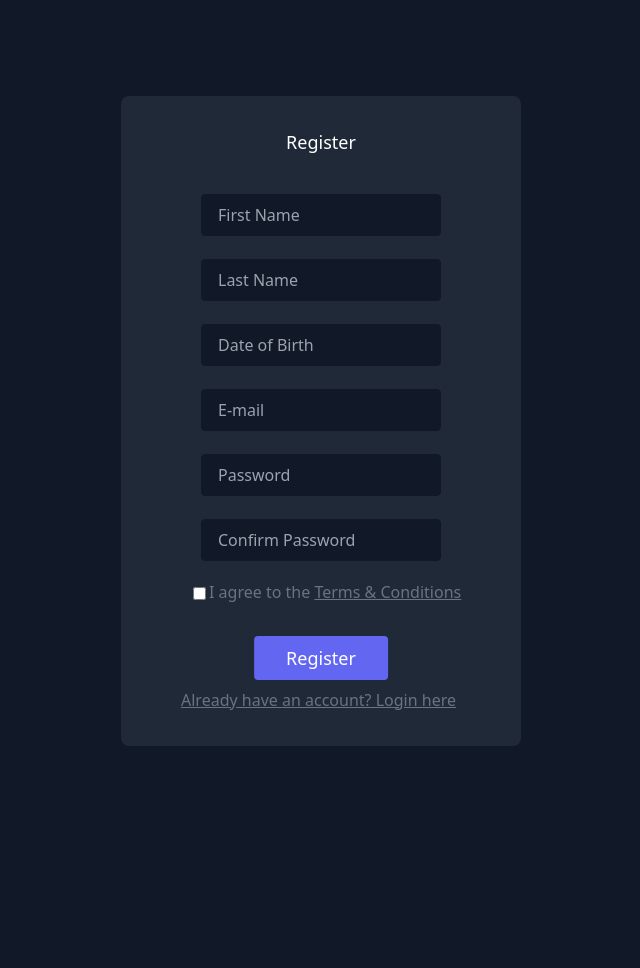
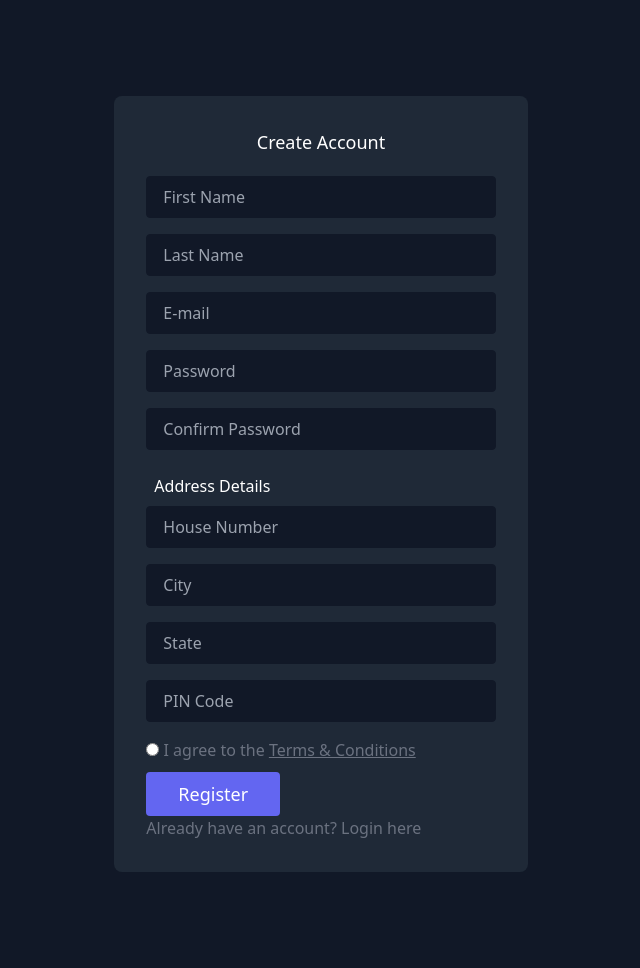
Before and after one commit to akansh2000/DBMS_Project, a Python web app: template templates/register.html in a window 1280 px wide. Shown: the part 80-1048 px from the top of the page, without its empty margins (319-959 px from the left). Before the commit the page ends 826 px from the top, so only its background shows below. Run offline with Jinja, Linux system fonts and the light colour scheme; the template is opened without the code that fills it, so the values that code supplies are empty.

Commit message:
Update README Login/Register CSS

```diff
--- a/templates/register.html
+++ b/templates/register.html
@@ -50,22 +50,29 @@
         </div>
       </header>
 
-      <section class="text-gray-500 bg-gray-900 body-font " style="align-items: center;align-self: center; align-content: center; ">
-        <div class="container px-5 py-24 mx-auto flex flex-wrap items-center">
-         	<div class="lg:w-2/6 md:w-1/2 bg-gray-800 rounded-lg p-8 flex flex-col w-full mt-10 md:mt-0" style="position:relative; left: 50%; transform: translateX(-50%); height: 650px; width: 400px;">
-         		<h2 class="text-white text-lg font-medium title-font mb-5" style="text-align: center;">Register</h2>
+      <section class="text-gray-500 bg-gray-900 body-font">
+        <div class="container px-5 py-24 mx-auto flex flex-wrap justify-center items-center">
+         	<div class="lg:w-2/6 md:w-1/2 bg-gray-800 rounded-lg p-8 flex flex-col items-center w-full mt-10 md:mt-0">
+         		<h5 class="text-white text-lg font-medium title-font mb-5">Create Account</h2>
          		<form action="/register" method="POST" onsubmit="return validate()">
-         		 <input class="bg-gray-900 rounded border text-white border-gray-900 focus:outline-none focus:border-indigo-500 text-base px-4 py-2 mb-4" name="firstName" placeholder="First Name" type="text" style="position: fixed; left: 50%; top: 15%; width: 240px; transform: translateX(-50%);" required>
-         		  <input class="bg-gray-900 rounded border text-white border-gray-900 focus:outline-none focus:border-indigo-500 text-base px-4 py-2 mb-4" name="lastName" placeholder="Last Name" type="text" style="position: fixed; left: 50%; width: 240px; top: 25%; transform: translateX(-50%); " required>
-         		   <input class="bg-gray-900 rounded border text-white border-gray-900 focus:outline-none focus:border-indigo-500 text-base px-4 py-2 mb-4" name="dob" placeholder="Date of Birth" type="text" onfocus="(this.type='date')" style="position: fixed; left: 50%; top: 35%; transform: translateX(-50%); width: 240px;" required>
-         		   <input class="bg-gray-900 rounded border text-white border-gray-900 focus:outline-none focus:border-indigo-500 text-base px-4 py-2 mb-4" name="email" placeholder="E-mail" type="email" style="position: fixed; left: 50%; width: 240px; top: 45%; transform: translateX(-50%);" required>
-         		   <input class="bg-gray-900 rounded border text-white border-gray-900 focus:outline-none focus:border-indigo-500 text-base px-4 py-2 mb-4" name="password" placeholder="Password" id="password" type="password" style="position: fixed; left: 50%; width: 240px; top: 55%; transform: translateX(-50%);" required>
-         		   <input class="bg-gray-900 rounded border text-white border-gray-900 focus:outline-none focus:border-indigo-500 text-base px-4 py-2 mb-4" name="cpassword" placeholder="Confirm Password" id="cpassword" type="password" style="position: fixed; left: 50%; width: 240px; top: 65%; transform: translateX(-50%);" required>
-         		   	<input type="checkbox" id="terms" name="terms" value="terms" style="position: fixed; left: 18%; top: 75.5%;  " label = "I agree to the terms" required>
-                <p style="position: fixed;top: 74.5%; left: 22%;">I agree to the <a href="/terms" style="text-decoration: underline; " class="hover:text-white">Terms & Conditions</p></a>
-                <i style="text-align: center; position: fixed; top: 78.5%; left: 50%; transform: translateX(-50%);"> {{error}}</i> <br>
-                <button type="submit" value="Register" class="text-white bg-indigo-500 border-0 py-2 px-8 focus:outline-none hover:bg-indigo-600 rounded text-lg" style="position: fixed;left: 50%; transform: translateX(-50%); top: 83%;" >Register</button><br>
-                <a href="/loginForm" style="position: fixed; top: 91%; left: 60px; text-decoration: underline; " class="hover:text-white">Already have an account? Login here</a>
+         		   <input class="bg-gray-900 rounded border text-white border-gray-900 focus:outline-none focus:border-indigo-500 text-base px-4 py-2 mb-4 w-full" name="firstName" placeholder="First Name" type="text"  required>
+         		   <input class="bg-gray-900 rounded border text-white border-gray-900 focus:outline-none focus:border-indigo-500 text-base px-4 py-2 mb-4 w-full" name="lastName" placeholder="Last Name" type="text" required>
+         		   <input class="bg-gray-900 rounded border text-white border-gray-900 focus:outline-none focus:border-indigo-500 text-base px-4 py-2 mb-4 w-full" name="email" placeholder="E-mail" type="email" required>
+         		   <input class="bg-gray-900 rounded border text-white border-gray-900 focus:outline-none focus:border-indigo-500 text-base px-4 py-2 mb-4 w-full" name="password" placeholder="Password" id="password" type="password" required>
+         		   <input class="bg-gray-900 rounded border text-white border-gray-900 focus:outline-none focus:border-indigo-500 text-base px-4 py-2 mb-4 w-full" name="cpassword" placeholder="Confirm Password" id="cpassword" type="password" required>
+              <h2 class="text-white font-medium title-font px-2 my-2">Address Details</h2>
+         		   <input class="bg-gray-900 rounded border text-white border-gray-900 focus:outline-none focus:border-indigo-500 text-base px-4 py-2 mb-4 w-full" name="house" placeholder="House Number" type="text" required>
+         		   <input class="bg-gray-900 rounded border text-white border-gray-900 focus:outline-none focus:border-indigo-500 text-base px-4 py-2 mb-4 w-full" name="city" placeholder="City" type="text" required>
+         		   <input class="bg-gray-900 rounded border text-white border-gray-900 focus:outline-none focus:border-indigo-500 text-base px-4 py-2 mb-4 w-full" name="state" placeholder="State" type="text" required>
+         		   <input class="bg-gray-900 rounded border text-white border-gray-900 focus:outline-none focus:border-indigo-500 text-base px-4 py-2 mb-4 w-full" name="pincode" placeholder="PIN Code" type="text" pattern="[0-9]*" required>
+               <input class="px-4 py-2 mb-4" type="radio" id="terms" name="terms" value="terms" required>
+               <label for="terms">I agree to the <a href="/terms" style="text-decoration: underline; " class="hover:text-white">Terms & Conditions</a></label>
+               {% if error %}
+               <p class=error><strong>Error:</strong> {{ error }}
+                 <br>
+                {% endif %}
+                <button type="submit" value="Register" class="text-white bg-indigo-500 border-0 py-2 px-8 focus:outline-none hover:bg-indigo-600 rounded text-lg">Register</button><br>
+                <div><a href="/loginForm" class="hover:text-white">Already have an account? Login here</a></div>
          		</form>
           </div>
         </div>
```
Also changed, not shown: templates/login.html (+14 -9 lines), README.md.
